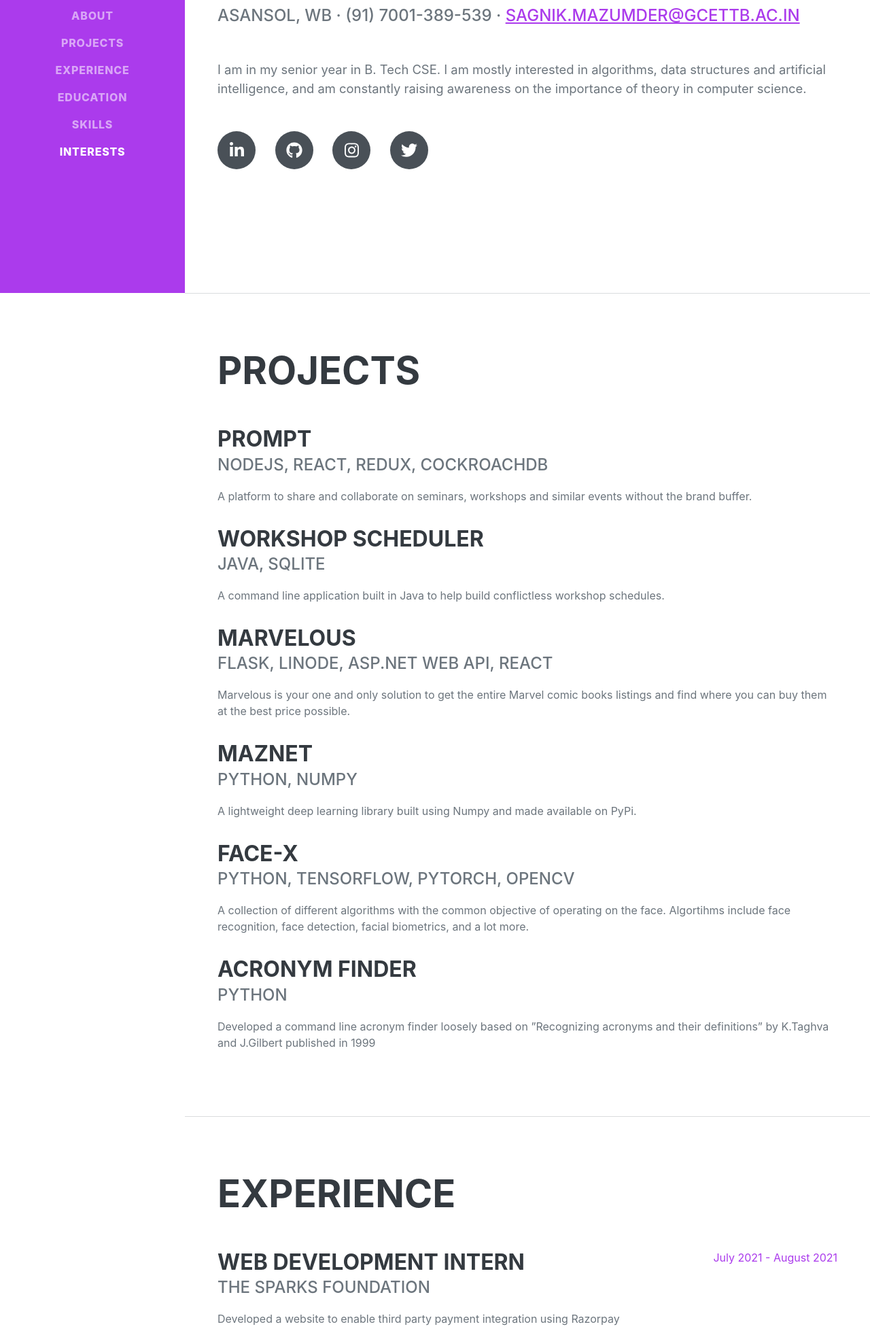
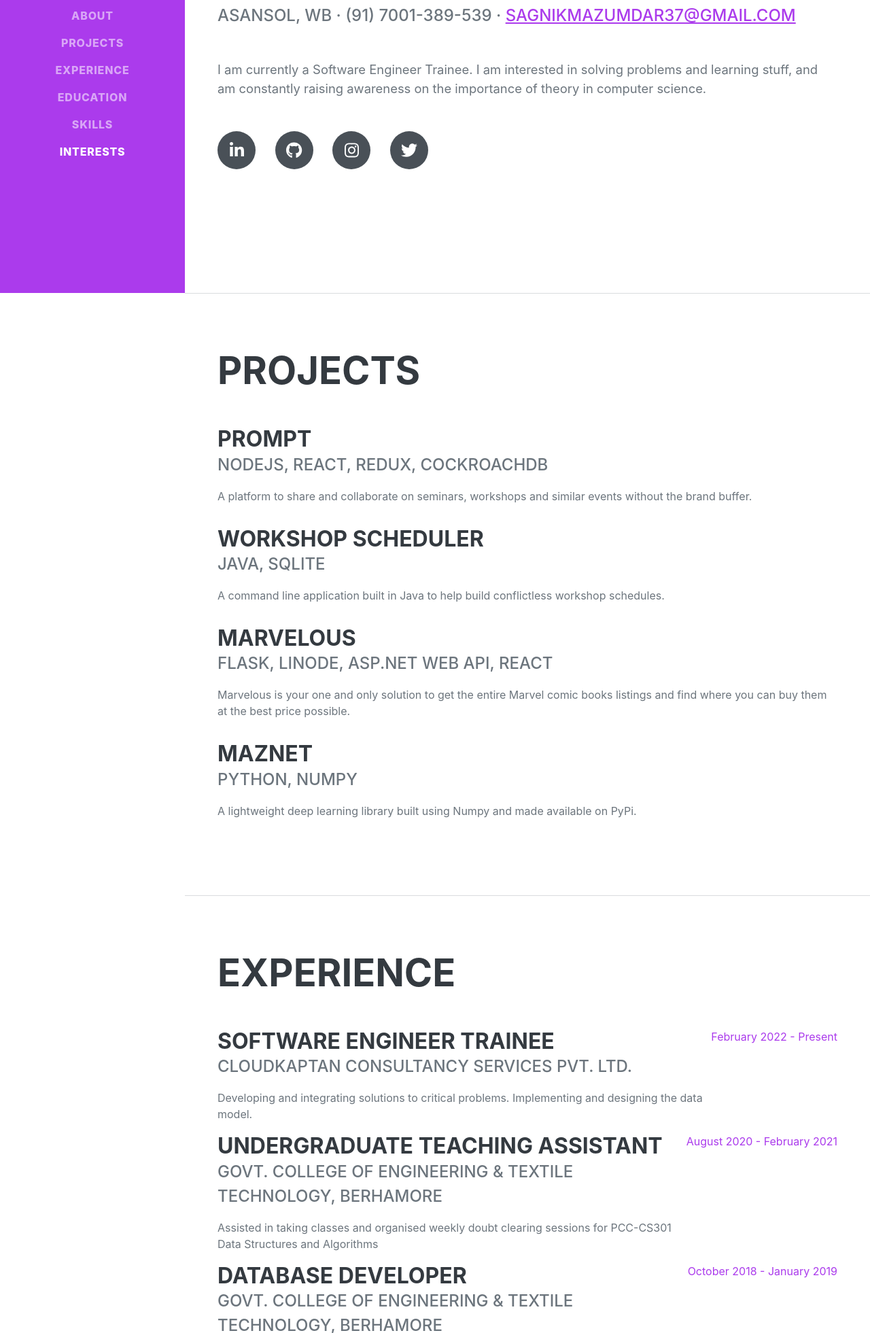
Before and after one commit to Karnak123/Karnak123.github.io, a plain HTML site: page index.html in a window 1280 px wide. Shown: the part 369-2330 px from the top of the page at 68% size. Drawn offline with nearby package versions, Linux system fonts and the light colour scheme; a web font is replaced by a local one.

Commit message:
updated some data

```diff
--- a/index.html
+++ b/index.html
@@ -9,7 +9,7 @@
     <title>Sagnik Mazumder | Portfolio</title>
     <link rel="icon" type="image/x-icon" href="assets/img/favicon.png" />
     <!-- Font Awesome icons (free version)-->
-    <script src="https://use.fontawesome.com/releases/v5.15.3/js/all.js" crossorigin="anonymous"></script>
+    <script src="https://use.fontawesome.com/releases/v6.1.2/js/all.js" crossorigin="anonymous"></script>
     <!-- Google fonts-->
     <link href="https://fonts.googleapis.com/css?family=Saira+Extra+Condensed:500,700" rel="stylesheet"
         type="text/css" />
@@ -52,10 +52,10 @@
                 </h1>
                 <div class="subheading mb-5">
                     Asansol, WB · (91) 7001-389-539 ·
-                    <a href="mailto:sagnik.mazumder@gcettb.ac.in">sagnik.mazumder@gcettb.ac.in</a>
+                    <a href="mailto:sagnikmazumdar37@gmail.com">sagnikmazumdar37@gmail.com</a>
                 </div>
-                <p class="lead mb-5">I am in my senior year in B. Tech CSE. I am mostly interested in
-                    algorithms, data structures and artificial intelligence, and am constantly raising awareness on the
+                <p class="lead mb-5">I am currently a Software Engineer Trainee. I am interested in solving problems
+                    and learning stuff, and am constantly raising awareness on the
                     importance of theory in computer science.</p>
                 <div class="social-icons">
                     <a class="social-icon" href="https://www.linkedin.com/in/sagnikmazumder37/"><i
@@ -101,22 +101,6 @@
                         <p>A lightweight deep learning library built using Numpy and made available on PyPi.</p>
                     </div>
                 </div>
-                <div class="d-flex flex-column flex-md-row justify-content-between mb-3">
-                    <div class="flex-grow-1">
-                        <h3 class="mb-0">Face-X</h3>
-                        <div class="subheading mb-3">Python, Tensorflow, Pytorch, OpenCV</div>
-                        <p>A collection of different algorithms with the common objective of operating on the face.
-                            Algortihms include face recognition, face detection, facial biometrics, and a lot more.</p>
-                    </div>
-                </div>
-                <div class="d-flex flex-column flex-md-row justify-content-between">
-                    <div class="flex-grow-1">
-                        <h3 class="mb-0">Acronym Finder</h3>
-                        <div class="subheading mb-3">Python</div>
-                        <p>Developed a command line acronym finder loosely based on ”Recognizing acronyms and their
-                            definitions” by K.Taghva and J.Gilbert published in 1999</p>
-                    </div>
-                </div>
             </div>
         </section>
         <hr class="m-0" />
@@ -126,11 +110,11 @@
                 <h2 class="mb-5">Experience</h2>
                 <div class="d-flex flex-column flex-md-row justify-content-between mb-10">
                     <div class="flex-grow-1">
-                        <h3 class="mb-0">Web Development Intern</h3>
-                        <div class="subheading mb-3">The Sparks Foundation</div>
-                        <p>Developed a website to enable third party payment integration using Razorpay</p>
+                        <h3 class="mb-0">Software Engineer Trainee</h3>
+                        <div class="subheading mb-3">Cloudkaptan Consultancy Services Pvt. Ltd.</div>
+                        <p>Developing and integrating solutions to critical problems. Implementing and designing the data model.</p>
                     </div>
-                    <div class="flex-shrink-0"><span class="text-primary">July 2021 - August 2021</span></div>
+                    <div class="flex-shrink-0"><span class="text-primary">February 2022 - Present</span></div>
                 </div>
                 <div class="d-flex flex-column flex-md-row justify-content-between mb-10">
                     <div class="flex-grow-1">
@@ -195,24 +179,21 @@
                 <h2 class="mb-5">Skills</h2>
                 <div class="subheading mb-3">Programming Languages & Tools</div>
                 <ul class="list-inline dev-icons">
+                    <li class="list-inline-item"><i class="fab fa-salesforce"></i></li>
                     <li class="list-inline-item"><i class="fab fa-git-alt"></i></li>
                     <li class="list-inline-item"><i class="fab fa-github"></i></li>
                     <li class="list-inline-item"><i class="fab fa-python"></i></li>
-                    <li class="list-inline-item"><i class="fab fa-node-js"></i></li>
                     <li class="list-inline-item"><i class="fab fa-java"></i></li>
-                    <li class="list-inline-item"><i class="fab fa-react"></i></li>
-                    <li class="list-inline-item"><i class="fab fa-html5"></i></li>
-                    <li class="list-inline-item"><i class="fab fa-css3"></i></li>
                 </ul>
                 <div class="subheading mb-3">Other</div>
                 <ul class="fa-ul mb-0">
                     <li>
                         <span class="fa-li"><i class="fas fa-check"></i></span>
-                        OpenCV
+                        Problem solving
                     </li>
                     <li>
                         <span class="fa-li"><i class="fas fa-check"></i></span>
-                        MongoDB
+                        Managing projects
                     </li>
                     <li>
                         <span class="fa-li"><i class="fas fa-check"></i></span>
```
